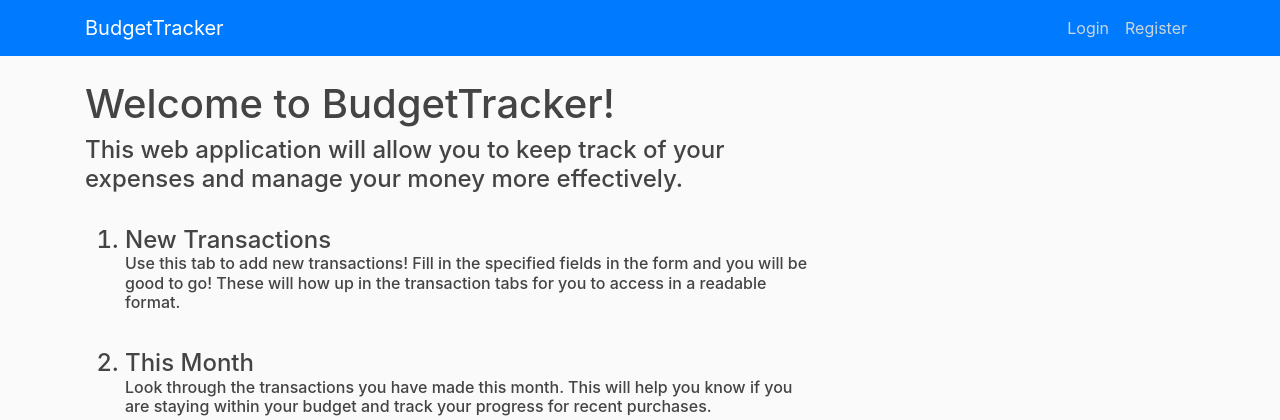
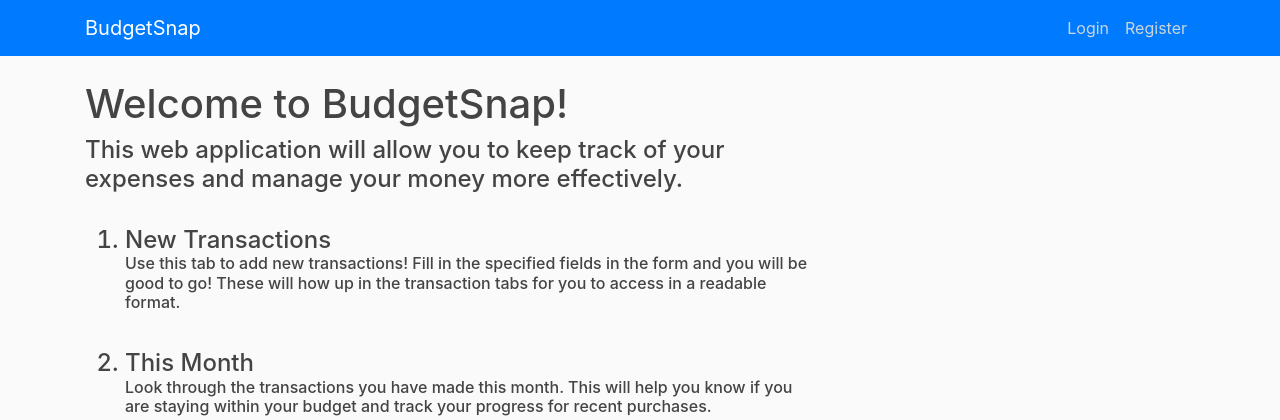
Before and after one commit to smrahman1/BudgetSnap, a Django app: page / in a window 1280 px wide. Shown: the top 420 px of the page. Run offline with Django 3.2, Linux system fonts and the light colour scheme; some libraries are stand-ins or nearby versions.

Commit message:
Initial Commit

```diff
--- a/budget/templates/budget/base.html
+++ b/budget/templates/budget/base.html
@@ -13,16 +13,16 @@
     <link rel="stylesheet" type ="text/css" href="{% static 'budget/main.css' %}">
 
     {% if title %}
-        <title>BudgetTracker - {{ title }}</title>
+        <title>BudgetSnap - {{ title }}</title>
     {% else %}
-        <title>BudgetTracker</title>
+        <title>BudgetSnap</title>
     {% endif %}
 </head>
 <body>
     <header class="site-header">
         <nav class="navbar navbar-expand-lg navbar navbar-dark bg-primary fixed-top">
             <div class="container">
-                <a class="navbar-brand mr-4" href="{% url 'budgetHome' %}">BudgetTracker</a>
+                <a class="navbar-brand mr-4" href="{% url 'budgetHome' %}">BudgetSnap</a>
                 <button class="navbar-toggler" type="button" data-toggle="collapse" data-target="#navbarToggle" aria-controls="navbarToggle" aria-expanded="false" aria-label="Toggle navigation">
                 <span class="navbar-toggler-icon"></span>
                 </button>
--- a/budget/templates/budget/home.html
+++ b/budget/templates/budget/home.html
@@ -1,6 +1,6 @@
 {% extends "budget/base.html"%}
 {% block content %}
-    <h1>Welcome to BudgetTracker!</h1>
+    <h1>Welcome to BudgetSnap!</h1>
     <h4>This web application will allow you to keep track of your expenses and manage your money more effectively.</h4>
     &nbsp;
     <h4>
```
